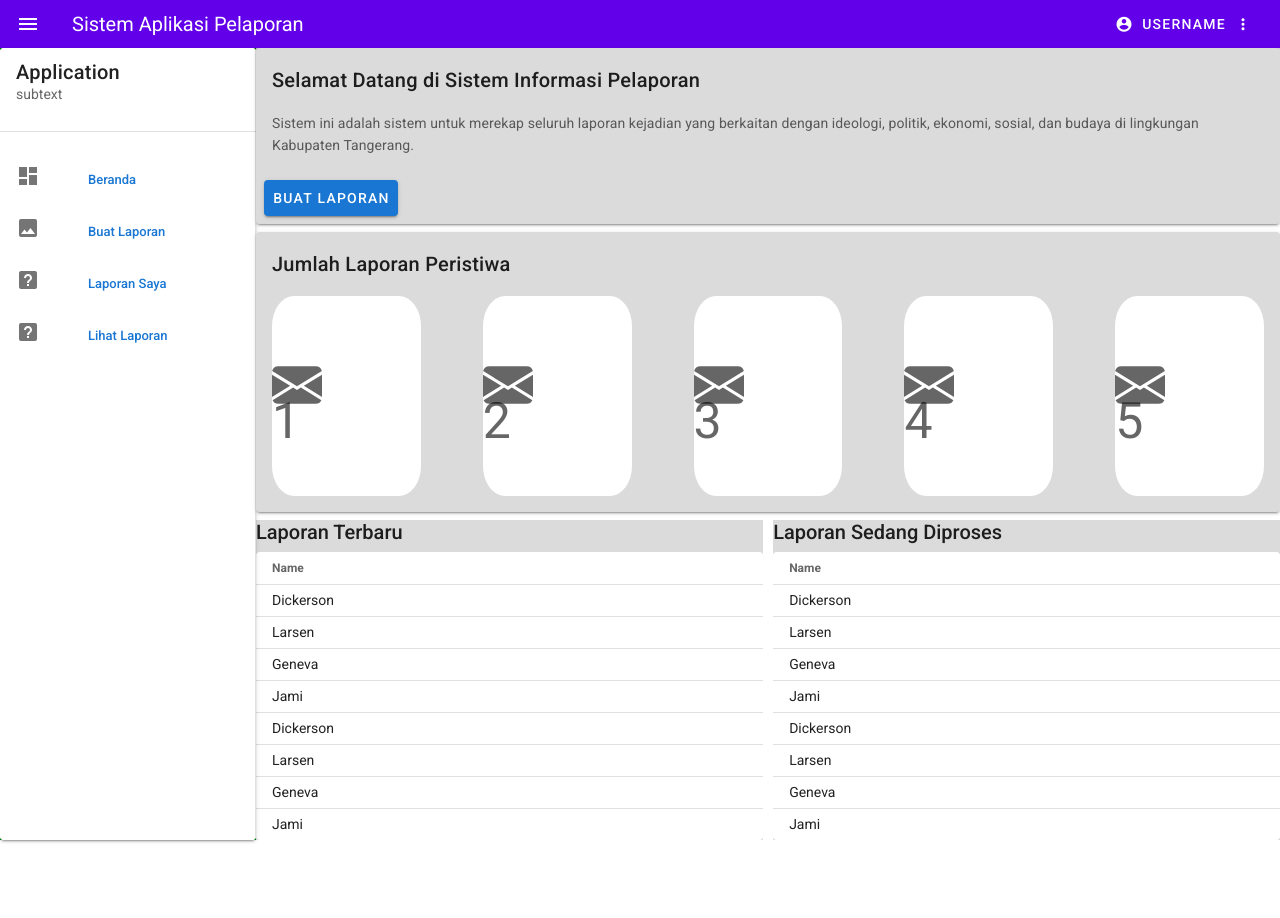
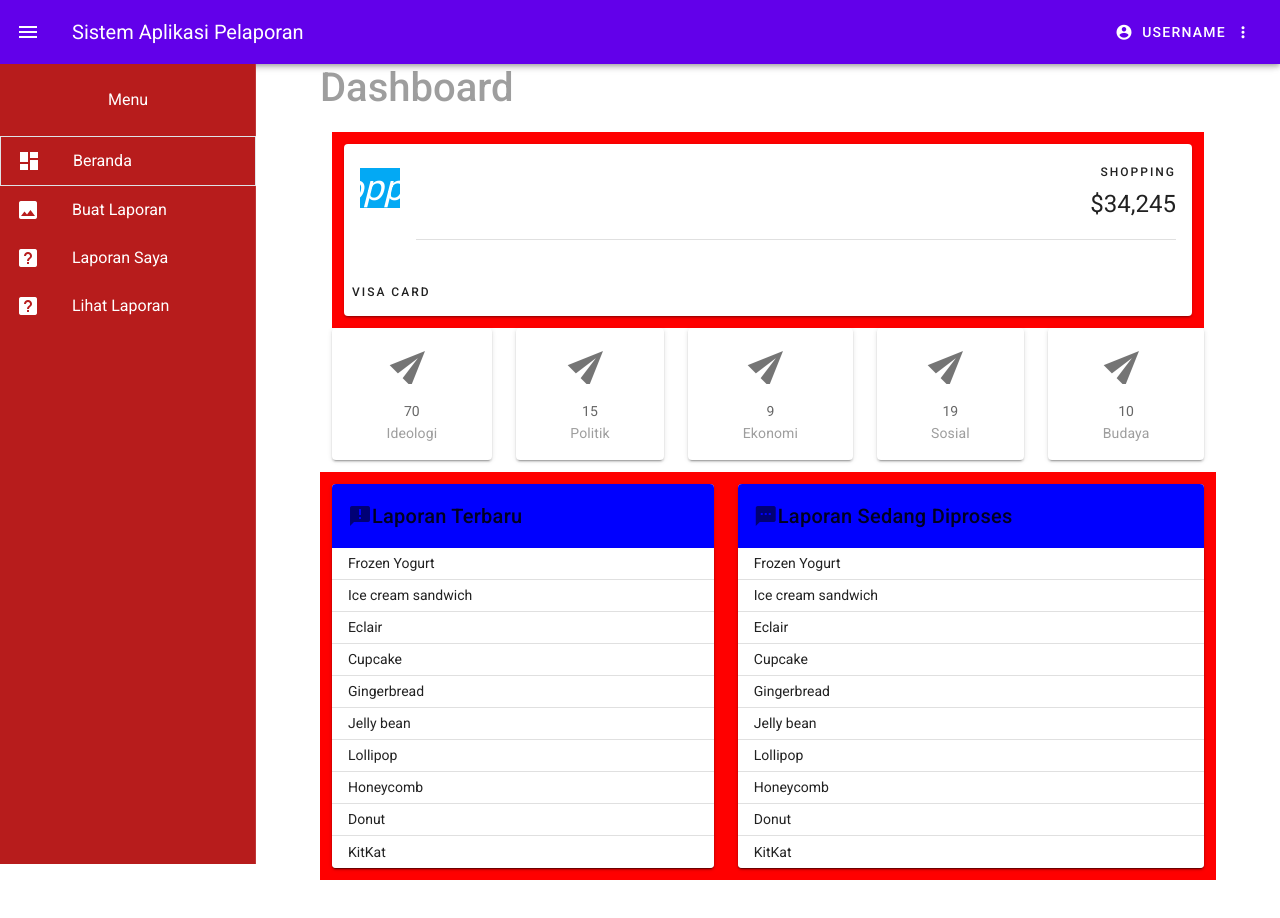
Before and after one commit to simkesbangpol/frontend, a Vue app: page / in a window 1280 px wide. Both pictures are taken after a click on the button 28 px from the left and 24 px from the top of the page. Shown: the top 918 px of the page. Before the commit the page ends 840 px from the top, so only its background shows below. Built offline with nearby package versions, Linux system fonts and the light colour scheme.

Commit message:
update navbar

```diff
--- a/src/App.vue
+++ b/src/App.vue
@@ -1,5 +1,24 @@
 <template>
-  <v-app>
-    <router-view/>
+  <v-app >
+    <Navbar />
+    <v-content class="ma-16">
+      <router-view></router-view>
+    </v-content>
   </v-app>
 </template>
+
+<script>
+
+import Navbar from '@/components/Navbar'
+export default {
+  name: 'App',
+
+  components: {
+   Navbar,
+  },
+
+  data: () => ({
+    //
+  }),
+};
+</script>
--- a/src/components/Navbar.vue
+++ b/src/components/Navbar.vue
@@ -2,10 +2,10 @@
   <div>
     <v-app-bar
       color="deep-purple accent-4"
-      dense
       dark
+      fixed
     >
-      <v-app-bar-nav-icon></v-app-bar-nav-icon>
+      <v-app-bar-nav-icon @click.stop="drawer = !drawer"></v-app-bar-nav-icon>
 
       <v-toolbar-title>Sistem Aplikasi Pelaporan</v-toolbar-title>
 
@@ -14,6 +14,7 @@
       <v-menu
         left
         bottom
+        offset-y
       >
         <template v-slot:activator="{ on, attrs }">
           <v-btn
@@ -39,6 +40,23 @@
         </v-list>
       </v-menu>
     </v-app-bar>
+      <v-navigation-drawer  v-model="drawer" dark app class="red darken-4 sidebar">
+        <v-layout column align-center>
+          <v-flex class="mt-5">
+            <p class="white--text subheading mt-1 text-center">Menu</p>
+          </v-flex>
+        </v-layout>
+        <v-list flat>
+          <v-list-item v-for="link in menu"  :key="link.text" router :to="link.route" active-class="border">
+            <v-list-item-action>
+              <v-icon >{{link.icon}}</v-icon>
+            </v-list-item-action>
+            <v-list-item-content >
+              <v-list-item-title >{{link.title}}</v-list-item-title>
+            </v-list-item-content>
+          </v-list-item>
+        </v-list>
+      </v-navigation-drawer>
   </div>
 </template>
 
@@ -47,6 +65,13 @@ export default {
     name:"Navbar",
   data() {
     return {
+      drawer: false,
+      menu: [
+        { title: 'Beranda', icon: 'mdi-view-dashboard', route: '/' },
+        { title: 'Buat Laporan', icon: 'mdi-image', route: '/buat-laporan' },
+        { title: 'Laporan Saya', icon: 'mdi-help-box', route: '/laporan-saya' },
+        { title: 'Lihat Laporan', icon: 'mdi-help-box', route: '/lihat-laporan' },
+      ],
       items: [
         { menu_name: 'Profil', icon: 'mdi-account-settings' },
         { menu_name: 'Log Out', icon: 'mdi-logout' },
@@ -57,5 +82,15 @@ export default {
 </script>
 
 <style>
+@media screen and (max-width:2000px){
+    .sidebar {
+      margin-top: 64px;
+    }
+}
 
+@media screen and (max-width:958px){
+    .sidebar {
+      margin-top: 56px;
+    }
+}
 </style>
--- a/src/views/BuatLaporan.vue
+++ b/src/views/BuatLaporan.vue
@@ -1,28 +1,18 @@
 <template>
-  <div class="screen-container">
-    <div class="container-navbar">
-      <Navbar />
-    </div>
-
-    <div class="container-content">
-      <div class="container-sidebar">
-        <Sidebar />
-      </div>
+  <div>
+    <h1 class="subheading grey--text">Buat Laporan</h1>
+    <v-container>
       <h1>Buat Laporan</h1>
-    </div>
+    </v-container>
   </div>
 </template>
 
 <script>
 // @ is an alias to /src
-import Navbar from '@/components/Navbar.vue'
-import Sidebar from '@/components/Sidebar.vue'
 
 export default {
   name: 'BuatLaporan',
   components: {
-    Navbar,
-    Sidebar
   }
 }
 </script>
--- a/src/views/Home.vue
+++ b/src/views/Home.vue
@@ -1,136 +1,92 @@
 <template>
-  <div class="screen-container">
-    <div class="container-navbar">
-      <Navbar />
-    </div>
+  <div>
+    <h1 class="subheading grey--text">Dashboard</h1>
+    <v-container>
+      <v-layout column wrap style="background: red;">
+        <v-flex
+          sm6
+          xs12
+          md6
+          lg3
+        >
+          <v-card class="ma-3">
+            <v-list-item>
+              <v-list-item-avatar
+                tile
+                class="mt-n7"
+              >
+                <v-sheet color="#03A9F4" width="80" height="80" elevation="10">
+                  <v-icon dark large>add_shopping_cart</v-icon>
+                </v-sheet>
+              </v-list-item-avatar>
+              <v-list-item-content>
+                <div class="overline text-right">Shopping</div>
+                <v-list-item-title class="headline mb-1 text-right" >$34,245</v-list-item-title>
+                <div><v-divider></v-divider></div>
+              </v-list-item-content>
+            </v-list-item>
+            <v-card-actions>
+              <div class="overline">VISA Card</div>
+            </v-card-actions>
+          </v-card>
+        </v-flex>
+      </v-layout>
 
-    <div class="container-content">
-      <div class="container-sidebar">
-        <Sidebar />
-      </div>
-      <div class="container-body">
-        <div>
-          <v-card
-            style="background: #dbdbdb;"
-            class="mb-2"
-          >
-            <v-card-title>Selamat Datang di Sistem Informasi Pelaporan</v-card-title>
+      <v-layout row wrap>
+        <v-flex v-for="person in team" :key="person.count_report" >
+          <v-card class="text-center ma-3" router :to="person.route">
+            <v-responsive class="pt-4">
+              <v-icon x-large >mdi-send mdi-rotate-315</v-icon>
+            </v-responsive>
             <v-card-text>
-              Sistem ini adalah sistem untuk merekap seluruh laporan kejadian yang berkaitan dengan ideologi, politik, ekonomi, sosial, dan budaya di lingkungan Kabupaten Tangerang.
+              <div class="subheading">{{person.count_report}}</div>
+              <div class="grey--text">{{person.category}}</div>
             </v-card-text>
+          </v-card>
+        </v-flex>
+      </v-layout>
 
-            <v-card-actions>
-              <v-btn color="primary" to="/buat-laporan">Buat  Laporan</v-btn>
-            </v-card-actions>
+      <v-layout row wrap style="background: red;">
+        <v-flex style="flex-grow: 2;">
+          <v-card class="ma-3">
+            <v-card-title style="flex-shrink: 2; background: blue;"><v-icon>mdi-message-alert</v-icon>Laporan Terbaru</v-card-title>
+            <v-data-table
+              dense
+              :headers="headers"
+              :hide-default-header="true"
+              :hide-default-footer="true"
+              :items="reports"
+              item-key="name"
+              class="elevation-1"
+            ></v-data-table>
+          </v-card>
+        </v-flex>
+        <v-flex style="flex-grow: 2;">
+          <v-card class="ma-3">
+            <v-card-title style="flex-shrink: 2; background: blue;"><v-icon>mdi-message-processing</v-icon>Laporan Sedang Diproses</v-card-title>
+            <v-data-table
+              dense
+              :headers="headers"
+              :hide-default-header="true"
+              :hide-default-footer="true"
+              :items="reports"
+              item-key="name"
+              class="elevation-1"
+            ></v-data-table>
+          </v-card>
+        </v-flex>
+      </v-layout>
+    </v-container>
 
-          </v-card>
-        </div>
-
-        <div>
-          <v-card
-            style="background: #dbdbdb;"
-            class="mb-2"
-          >
-          <v-card-title>Jumlah Laporan Peristiwa</v-card-title>
-
-          <v-card-text>
-            <div class="report-container">
-              <div class="box">
-                <b-icon-envelope-fill class="mr-2"/>
-                <div>1</div>
-              </div>
-              <div class="box">
-                <b-icon-envelope-fill class="mr-2"/>
-                <div>2</div>
-              </div>
-              <div class="box">
-                <b-icon-envelope-fill class="mr-2"/>
-                <div>3</div>
-              </div>
-              <div class="box">
-                <b-icon-envelope-fill class="mr-2"/>
-                <div>4</div>
-              </div>
-              <div class="box">
-                <b-icon-envelope-fill class="mr-2"/>
-                <div>5</div>
-              </div>
-            </div>
-          </v-card-text>
-          </v-card>
-        </div>
-
-        <div class="report-table-container">
-          <div class="report-each-table-container">
-            <h5>Laporan Terbaru</h5>
-            <!-- <b-table striped hover :items="items"></b-table> -->
-            <v-simple-table dense>
-              <template v-slot:default>
-                <thead>
-                  <tr>
-                    <th class="text-left">
-                      Name
-                    </th>
-                    <!-- <th class="text-left">
-                      Calories
-                    </th> -->
-                  </tr>
-                </thead>
-                <tbody>
-                  <tr
-                    v-for="item in items"
-                    :key="item.first_name"
-                  >
-                    <td>{{ item.first_name }}</td>
-                    <!-- <td>{{ item.calories }}</td> -->
-                  </tr>
-                </tbody>
-              </template>
-            </v-simple-table>
-          </div>
-          <div class="report-each-table-container">
-            <h5>Laporan Sedang Diproses</h5>
-            <!-- <b-table striped hover :items="items"></b-table> -->
-            <v-simple-table dense>
-              <template v-slot:default>
-                <thead>
-                  <tr>
-                    <th class="text-left">
-                      Name
-                    </th>
-                    <!-- <th class="text-left">
-                      Calories
-                    </th> -->
-                  </tr>
-                </thead>
-                <tbody>
-                  <tr
-                    v-for="item in items"
-                    :key="item.first_name"
-                  >
-                    <td>{{ item.first_name }}</td>
-                    <!-- <td>{{ item.calories }}</td> -->
-                  </tr>
-                </tbody>
-              </template>
-            </v-simple-table>
-          </div>
-        </div>
-      </div>
-    </div>
   </div>
 </template>
 
 <script>
 // @ is an alias to /src
-import Navbar from '@/components/Navbar.vue'
-import Sidebar from '@/components/Sidebar.vue'
 
 export default {
   name: 'Home',
   components: {
-    Navbar,
-    Sidebar
   },
   data() {
     return {
@@ -143,7 +99,59 @@ export default {
         { first_name: 'Larsen' },
         { first_name: 'Geneva' },
         { first_name: 'Jami' }
-      ]
+      ],
+      team: [
+        {count_report: '70', category: 'Ideologi', route: '/lihat-laporan'},
+        {count_report: '15', category: 'Politik', route: '/lihat-laporan'},
+        {count_report: '9', category: 'Ekonomi', route: '/lihat-laporan'},
+        {count_report: '19', category: 'Sosial', route: '/lihat-laporan'},
+        {count_report: '10', category: 'Budaya', route: '/lihat-laporan'},
+      ],
+      reports: [
+        {
+          name: 'Frozen Yogurt',
+        },
+        {
+          name: 'Ice cream sandwich',
+        },
+        {
+          name: 'Eclair',
+        },
+        {
+          name: 'Cupcake',
+        },
+        {
+          name: 'Gingerbread',
+        },
+        {
+          name: 'Jelly bean',
+        },
+        {
+          name: 'Lollipop',
+        },
+        {
+          name: 'Honeycomb',
+        },
+        {
+          name: 'Donut',
+        },
+        {
+          name: 'KitKat',
+        },
+      ],
+      headers: [
+        {
+          text: 'Dessert (100g serving)',
+          align: 'start',
+          sortable: false,
+          value: 'name',
+        },
+        // { text: 'Calories', value: 'calories' },
+        // { text: 'Fat (g)', value: 'fat' },
+        // { text: 'Carbs (g)', value: 'carbs' },
+        // { text: 'Protein (g)', value: 'protein' },
+        // { text: 'Iron (%)', value: 'iron' },
+      ],
     }
   }
 }
--- a/src/views/LaporanSaya.vue
+++ b/src/views/LaporanSaya.vue
@@ -1,28 +1,18 @@
 <template>
-  <div class="screen-container">
-    <div class="container-navbar">
-      <Navbar />
-    </div>
-
-    <div class="container-content">
-      <div class="container-sidebar">
-        <Sidebar />
-      </div>
-        <h1>Laporan Saya</h1>
-      </div>
+  <div>
+    <h1 class="subheading grey--text">Laporan Saya</h1>
+    <v-container>
+      <h1>Laporan Saya</h1>
+    </v-container>
   </div>
 </template>
 
 <script>
 // @ is an alias to /src
-import Navbar from '@/components/Navbar.vue'
-import Sidebar from '@/components/Sidebar.vue'
 
 export default {
   name: 'LaporanSaya',
   components: {
-    Navbar,
-    Sidebar
   }
 }
 </script>
--- a/src/views/LihatLaporan.vue
+++ b/src/views/LihatLaporan.vue
@@ -1,28 +1,18 @@
 <template>
-  <div class="screen-container">
-    <div class="container-navbar">
-      <Navbar />
-    </div>
-
-    <div class="container-content">
-      <div class="container-sidebar">
-        <Sidebar />
-      </div>
-        <h1>Lihat Laporan</h1>
-      </div>
+  <div>
+    <h1 class="subheading grey--text">Lihat Laporan</h1>
+    <v-container>
+      <h1>Lihat Laporan</h1>
+    </v-container>
   </div>
 </template>
 
 <script>
 // @ is an alias to /src
-import Navbar from '@/components/Navbar.vue'
-import Sidebar from '@/components/Sidebar.vue'
 
 export default {
   name: 'LihatLaporan',
   components: {
-    Navbar,
-    Sidebar
   }
 }
 </script>
```
